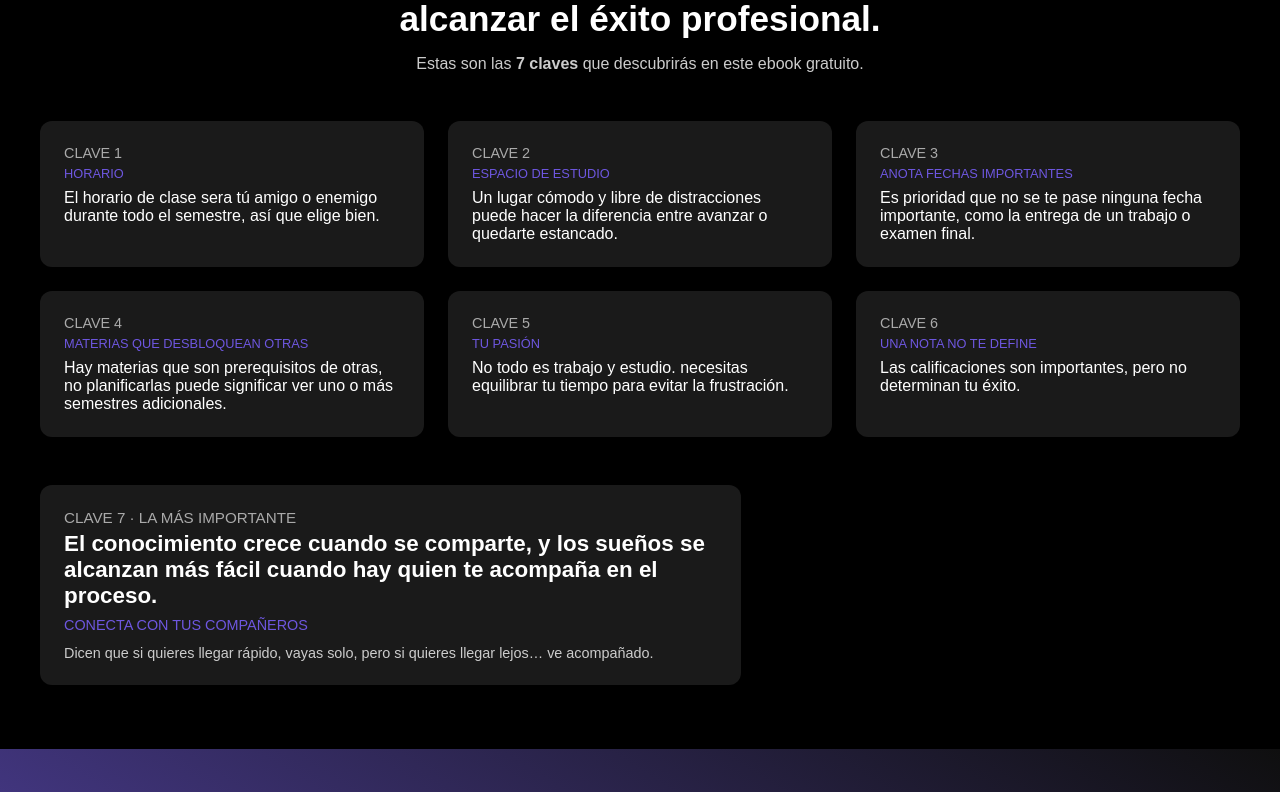
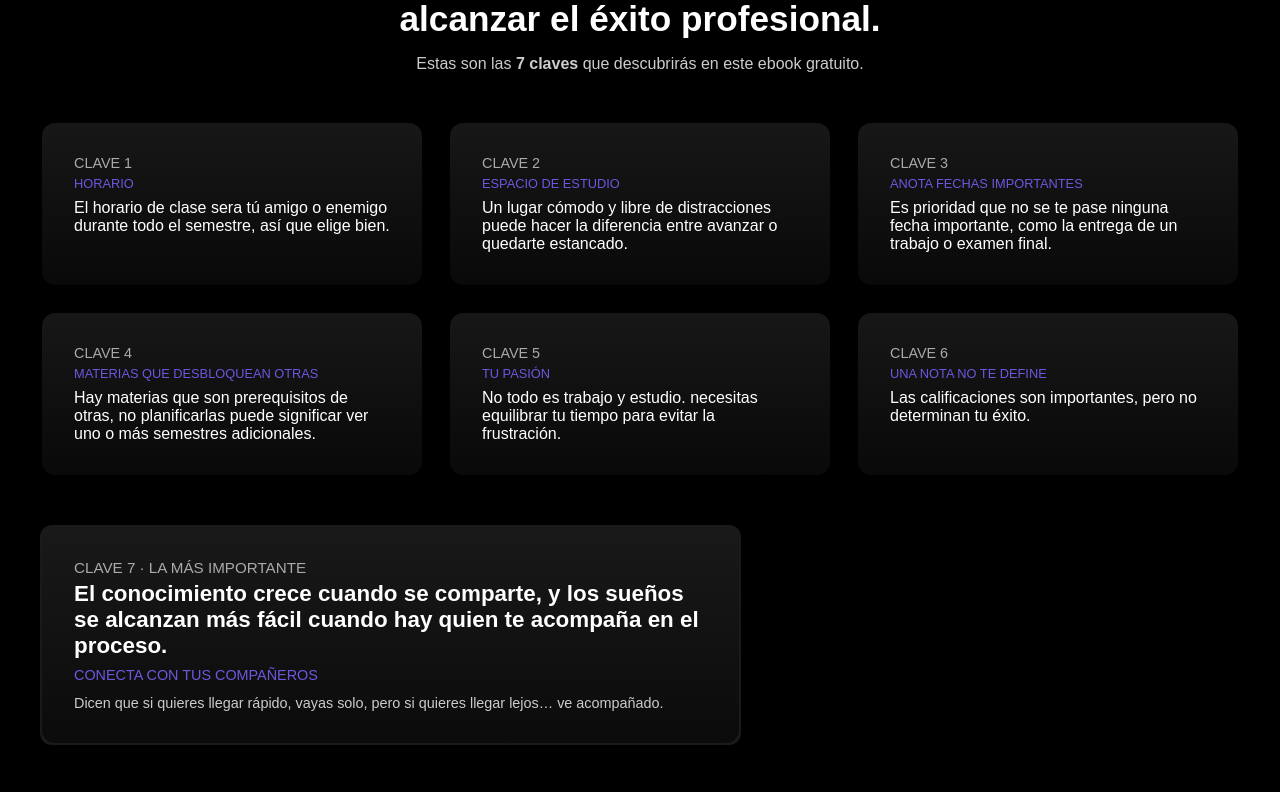
Before and after one commit to Jhonsebastianas/portafolio, a Next.js app: page /funnel/7-habitos-para-estudiar-y-trabajar in a window 1280 px wide. Shown: the part 948-1740 px from the top of the page. Built offline with nearby package versions, Linux system fonts and the light colour scheme.

Commit message:
card-gradiant

```diff
--- /dev/null
+++ b/src/modules/funnels/components/card-gradiant.js
@@ -0,0 +1,68 @@
+import React, { useRef, useState } from "react";
+import styled from "styled-components";
+
+const CardGradiant = ({ children, className }) => {
+  const cardRef = useRef(null);
+  const [coords, setCoords] = useState({ x: -1000, y: -1000 });
+
+  const handleMouseMove = (e) => {
+    const rect = cardRef.current.getBoundingClientRect();
+    const x = e.clientX - rect.left;
+    const y = e.clientY - rect.top;
+    setCoords({ x, y });
+  };
+
+  const handleMouseLeave = () => {
+    setCoords({ x: -1000, y: -1000 }); // oculta el gradiente cuando sale
+  };
+
+  return (
+    <Wrapper
+      ref={cardRef}
+      className={className}
+      onMouseMove={handleMouseMove}
+      onMouseLeave={handleMouseLeave}
+      style={{
+        "--x": `${coords.x}px`,
+        "--y": `${coords.y}px`,
+      }}
+    >
+      <InnerCard>{children}</InnerCard>
+    </Wrapper>
+  );
+};
+
+export default CardGradiant;
+
+const Wrapper = styled.div`
+  border-radius: 15px;
+  padding: 2px;
+  background-image: radial-gradient(
+    300px circle at var(--x) var(--y),
+    var(--first-color) 0,
+    transparent 100%
+  );
+  transition: background 0.3s ease;
+  transition: all 0.3s ease;
+
+  &:hover {
+    box-shadow: 0 0 20px rgba(255, 255, 255, 0.15);
+    transform: translateY(-4px);
+  }
+`;
+
+const InnerCard = styled.div`
+  border-radius: 13px;
+  width: 100%;
+  height: 100%;
+  background: linear-gradient(
+    to bottom,
+    rgba(38, 38, 38, 0.5),
+    rgba(10, 10, 10, 0.5)
+  );
+  background-color: rgba(10, 10, 10, 0.8);
+  padding: 2rem;
+  color: white;
+  position: relative;
+  z-index: 1;
+`;
--- a/src/modules/funnels/views/work-and-study/sections/claves-section.js
+++ b/src/modules/funnels/views/work-and-study/sections/claves-section.js
@@ -1,5 +1,5 @@
 import styled from "styled-components";
-import Image from "next/image"; // opcional si usas Next.js
+import CardGradiant from "@modules/funnels/components/card-gradiant";
 
 const Section = styled.section`
   background: black;
@@ -85,6 +85,7 @@ const HighlightWrapper = styled.div`
 
 const HighlightCard = styled(Card)`
   text-align: left;
+  padding: 0;
 
   ${CardTitle} {
     color: #aaa;
@@ -124,52 +125,80 @@ const ClavesSection = () => {
     <Section>
       <Container>
         <Header>
-          <Title>Organiza tu vida con 7 claves y crea el camino para estudiar, trabajar y alcanzar el éxito profesional.</Title>
+          <Title>
+            Organiza tu vida con 7 claves y crea el camino para estudiar,
+            trabajar y alcanzar el éxito profesional.
+          </Title>
           <Subtitle>
-            Estas son las <strong>7 claves</strong> que descubrirás en este ebook gratuito.
+            Estas son las <strong>7 claves</strong> que descubrirás en este
+            ebook gratuito.
           </Subtitle>
         </Header>
 
         <Grid>
-          <Card>
+          <CardGradiant>
             <CardTitle>CLAVE 1</CardTitle>
             <CardDate>Horario</CardDate>
-            <CardContent>El horario de clase sera tú amigo o enemigo durante todo el semestre, así que elige bien.</CardContent>
-          </Card>
-          <Card>
+            <CardContent>
+              El horario de clase sera tú amigo o enemigo durante todo el
+              semestre, así que elige bien.
+            </CardContent>
+          </CardGradiant>
+          <CardGradiant>
             <CardTitle>CLAVE 2</CardTitle>
             <CardDate>Espacio de estudio</CardDate>
-            <CardContent>Un lugar cómodo y libre de distracciones puede hacer la diferencia entre avanzar o quedarte estancado.</CardContent>
-          </Card>
-          <Card>
+            <CardContent>
+              Un lugar cómodo y libre de distracciones puede hacer la diferencia
+              entre avanzar o quedarte estancado.
+            </CardContent>
+          </CardGradiant>
+          <CardGradiant>
             <CardTitle>CLAVE 3</CardTitle>
             <CardDate>Anota Fechas Importantes</CardDate>
-            <CardContent>Es prioridad que no se te pase ninguna fecha importante, como la entrega de un trabajo o examen final.</CardContent>
-          </Card>
-          <Card>
+            <CardContent>
+              Es prioridad que no se te pase ninguna fecha importante, como la
+              entrega de un trabajo o examen final.
+            </CardContent>
+          </CardGradiant>
+          <CardGradiant>
             <CardTitle>CLAVE 4</CardTitle>
             <CardDate>Materias Que Desbloquean Otras</CardDate>
-            <CardContent>Hay materias que son prerequisitos de otras, no planificarlas puede significar ver uno o más semestres adicionales.</CardContent>
-          </Card>
-          <Card>
+            <CardContent>
+              Hay materias que son prerequisitos de otras, no planificarlas
+              puede significar ver uno o más semestres adicionales.
+            </CardContent>
+          </CardGradiant>
+          <CardGradiant>
             <CardTitle>CLAVE 5</CardTitle>
             <CardDate>Tu Pasión</CardDate>
-            <CardContent>No todo es trabajo y estudio. necesitas equilibrar tu tiempo para evitar la frustración.</CardContent>
-          </Card>
-          <Card>
+            <CardContent>
+              No todo es trabajo y estudio. necesitas equilibrar tu tiempo para
+              evitar la frustración.
+            </CardContent>
+          </CardGradiant>
+          <CardGradiant>
             <CardTitle>CLAVE 6</CardTitle>
             <CardDate>Una Nota No Te Define</CardDate>
-            <CardContent>Las calificaciones son importantes, pero no determinan tu éxito.</CardContent>
-          </Card>
+            <CardContent>
+              Las calificaciones son importantes, pero no determinan tu éxito.
+            </CardContent>
+          </CardGradiant>
         </Grid>
 
         <HighlightWrapper>
           <HighlightCard>
-            <CardTitle>CLAVE 7 · LA MÁS IMPORTANTE</CardTitle>
-            <CardContent>El conocimiento crece cuando se comparte, y los sueños se alcanzan más fácil cuando hay quien te acompaña en el proceso.</CardContent>
-            <CardDate>Conecta Con
-            Tus Compañeros</CardDate>
-            <p>Dicen que si quieres llegar rápido, vayas solo, pero si quieres llegar lejos… ve acompañado.</p>
+            <CardGradiant>
+              <CardTitle>CLAVE 7 · LA MÁS IMPORTANTE</CardTitle>
+              <CardContent>
+                El conocimiento crece cuando se comparte, y los sueños se
+                alcanzan más fácil cuando hay quien te acompaña en el proceso.
+              </CardContent>
+              <CardDate>Conecta Con Tus Compañeros</CardDate>
+              <p>
+                Dicen que si quieres llegar rápido, vayas solo, pero si quieres
+                llegar lejos… ve acompañado.
+              </p>
+            </CardGradiant>
           </HighlightCard>
 
           {/* <HandImage src="/images/funnels/choque_palmas.png" alt="Mockup de mano" /> */}
```
